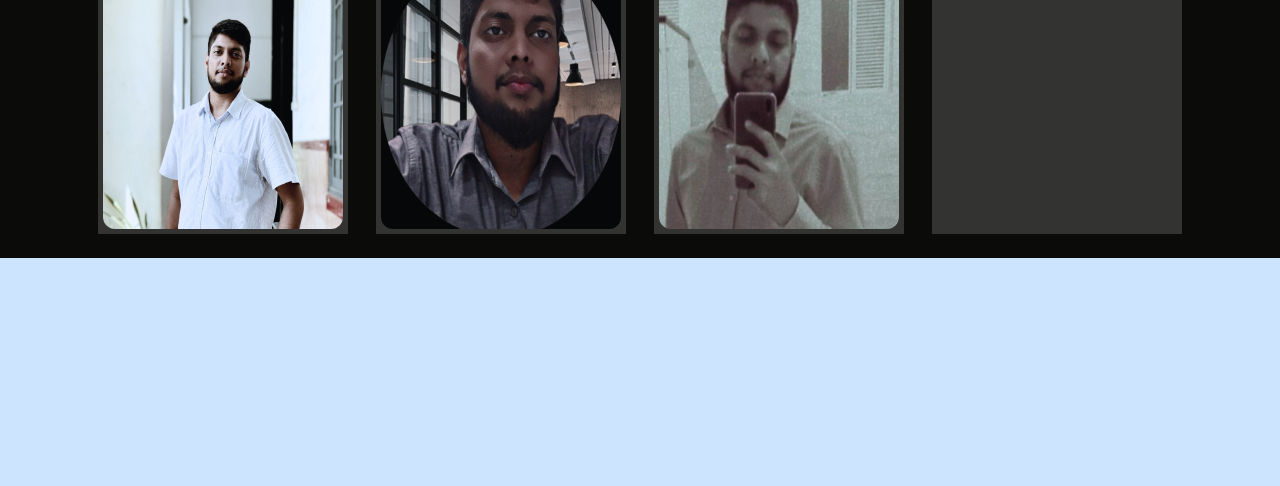
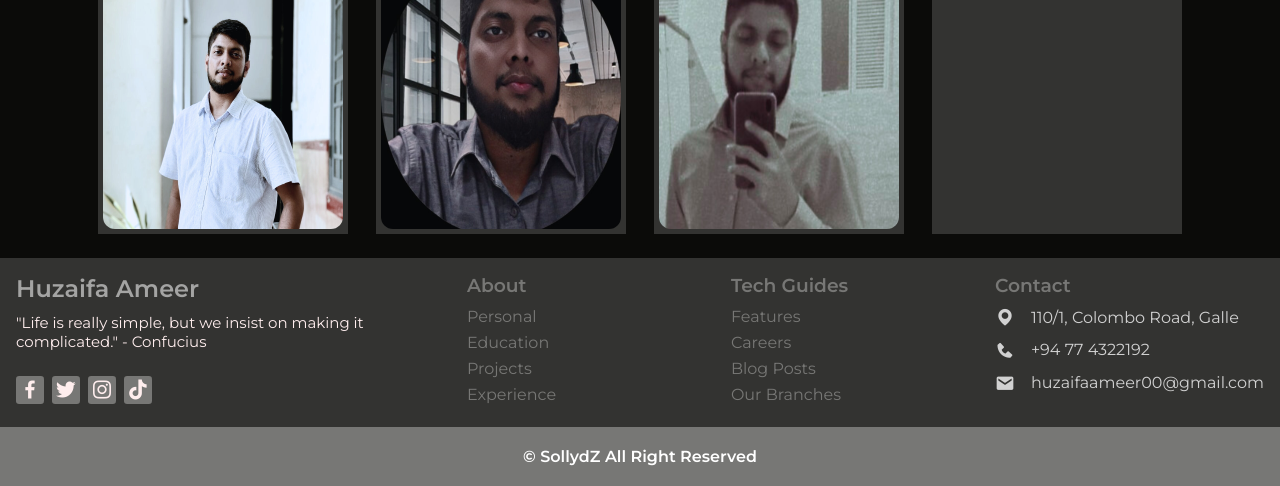
Before and after one commit to huzaifameer/Portfolio, a website: page src/HTML/About.html in a window 1280 px wide. Shown: the part 510-996 px from the top of the page. Before the commit the page ends 800 px from the top, so only its background shows below. Drawn offline with nearby package versions, Linux system fonts and the light colour scheme.

Commit message:
committed-day3

```diff
--- a/src/HTML/About.html
+++ b/src/HTML/About.html
@@ -4,6 +4,7 @@
     <meta charset="UTF-8">
     <title>About Huzaifa</title>
   <link rel="stylesheet" href="../Styles/styles.css">
+  <link rel="stylesheet" href="https://cdn.jsdelivr.net/npm/boxicons@latest/css/boxicons.min.css">
 </head>
 <body>
 <div class="header about-page">
@@ -47,5 +48,48 @@
   </div>
 </section>
 <!--Bottom Area-->
+<!--Footer Section-->
+<section class="footer">
+  <div class="footer-box">
+    <h2>Huzaifa Ameer</h2>
+    <p>"Life is really simple, but we insist on making it complicated." - Confucius</p>
+    <div class="social">
+      <a href="#"><i class="bx bxl-facebook"></i></a>
+      <a href="#"><i class="bx bxl-twitter"></i></a>
+      <a href="#"><i class="bx bxl-instagram"></i></a>
+      <a href="#"><i class="bx bxl-tiktok"></i></a>
+    </div>
+  </div>
+  <div class="footer-box">
+    <h3>About</h3>
+    <li><a href="#">Personal</a></li>
+    <li><a href="#">Education</a></li>
+    <li><a href="#">Projects</a></li>
+    <li><a href="#">Experience</a></li>
+  </div>
+  <div class="footer-box">
+    <h3>Tech Guides</h3>
+    <li><a href="#">Features</a></li>
+    <li><a href="#">Careers</a></li>
+    <li><a href="#">Blog Posts</a></li>
+    <li><a href="#">Our Branches</a></li>
+  </div>
+  <div class="footer-box">
+    <h3>Contact</h3>
+    <div class="contact">
+      <span><i class="bx bxs-map"></i> 110/1, Colombo Road, Galle</span>
+      <span><i class="bx bxs-phone"></i> +94 77 4322192</span>
+      <span><i class="bx bxs-envelope"></i>huzaifaameer00@gmail.com</span>
+    </div>
+  </div>
+</section>
+<!--copyright-->
+<div class="copyright">
+  <p>&#169; SollydZ All Right Reserved</p>
+</div>
+<!--copyright-->
+<!--Footer Section-->
 </body>
+<script src="https://kit.fontawesome.com/81678005b2.js" crossorigin="anonymous"></script>
+<script src="../JavaScript/Main.js"></script>
 </html>
```
